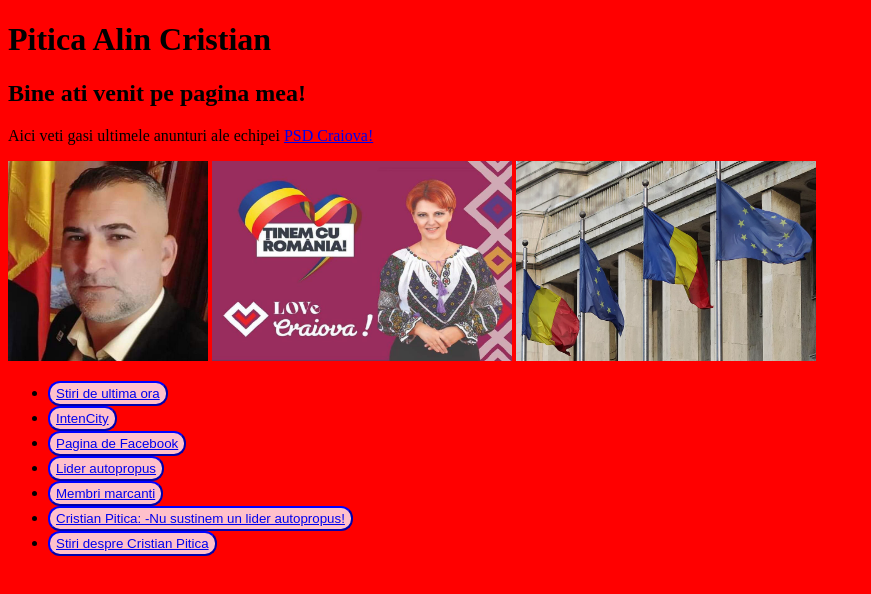
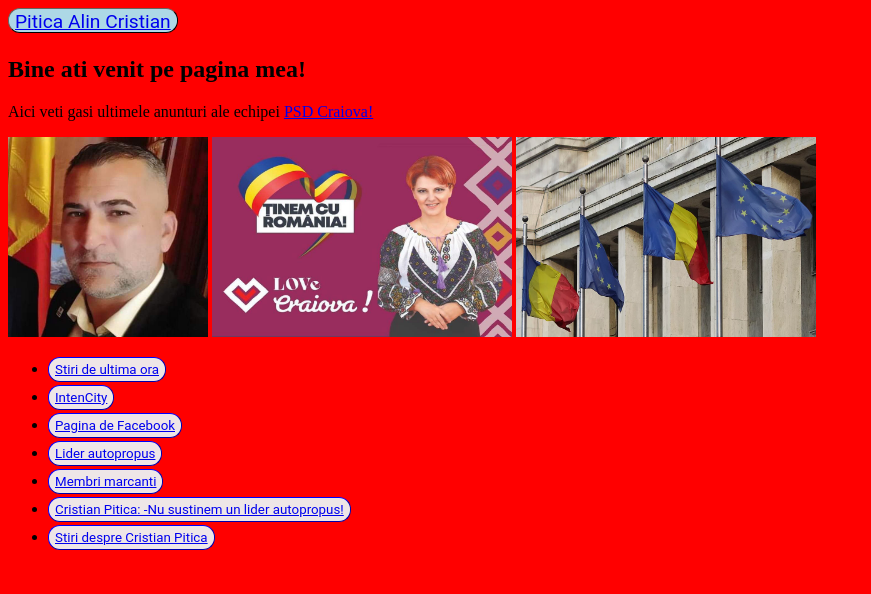
Before and after one commit to IosifDanielMandoiu/ProPatria, a plain HTML site: page index.html in a window 1280 px wide. Shown: the whole page, without its empty margins (0-871 px from the left). Drawn offline with Linux system fonts and the light colour scheme.

Commit message:
index.html

```diff
--- a/index.html
+++ b/index.html
@@ -1,14 +1,41 @@
-<!DOCTYPE HTML>
+<!DOCTYPE html>
 
 <html>
 
 <head>
    <title>ProPatriaCraiova</title>
+
+   <style>
+
+    button {
+     font-family: Roboto, Arial;
+     color: rgb(0, 0, 0);
+     height: 25px;
+     border-color: blue;
+     background-color: rgb(238, 230, 231);
+     border-radius: 12px;
+     cursor: pointer;
+     border-width: 1px;
+     margin-bottom: 3px;
+     }
+
+     .titlulpersonal-button {
+      font-size: larger;
+      width: 170px;
+      text-align: left;
+      color: rgb(236, 16, 16);
+      background-color: lightblue;
+      border-color: rgb(17, 17, 16);
+     }
+
+     </style>
 </head>
 
 <body>
 <body bgcolor="RED">
-<h1>Pitica Alin Cristian</h1>
+<button class="titlulpersonal-button" Pitica Alin Cristian>
+  <a href="https://www.facebook.com/profile.php?id=100078091535260" target="_blank"> Pitica Alin Cristian</a>
+</button>
 <h2>Bine ati venit pe pagina mea!</h2>
 
 <p>Aici veti gasi ultimele anunturi ale echipei <a href="https://www.facebook.com/psd.craiova1/"<u>PSD Craiova!</u></a></p>
@@ -16,15 +43,6 @@
 <img src="435926530_419952370617811_193020823217716524_n.jpg" width="300" height="200">
 <img src="1200x675_cmsv2_3d3d795e-602c-58f5-ad06-d520f54682b2-3555036.jpg" width="300" height="200">
 
-<style>
- button{
-color: black;
-height: 25px;
-border-color: blue;
-background-color: pink;
-border-radius: 12px;
-cursor: pointer;
-</style>
 
 
 <ul>
```
